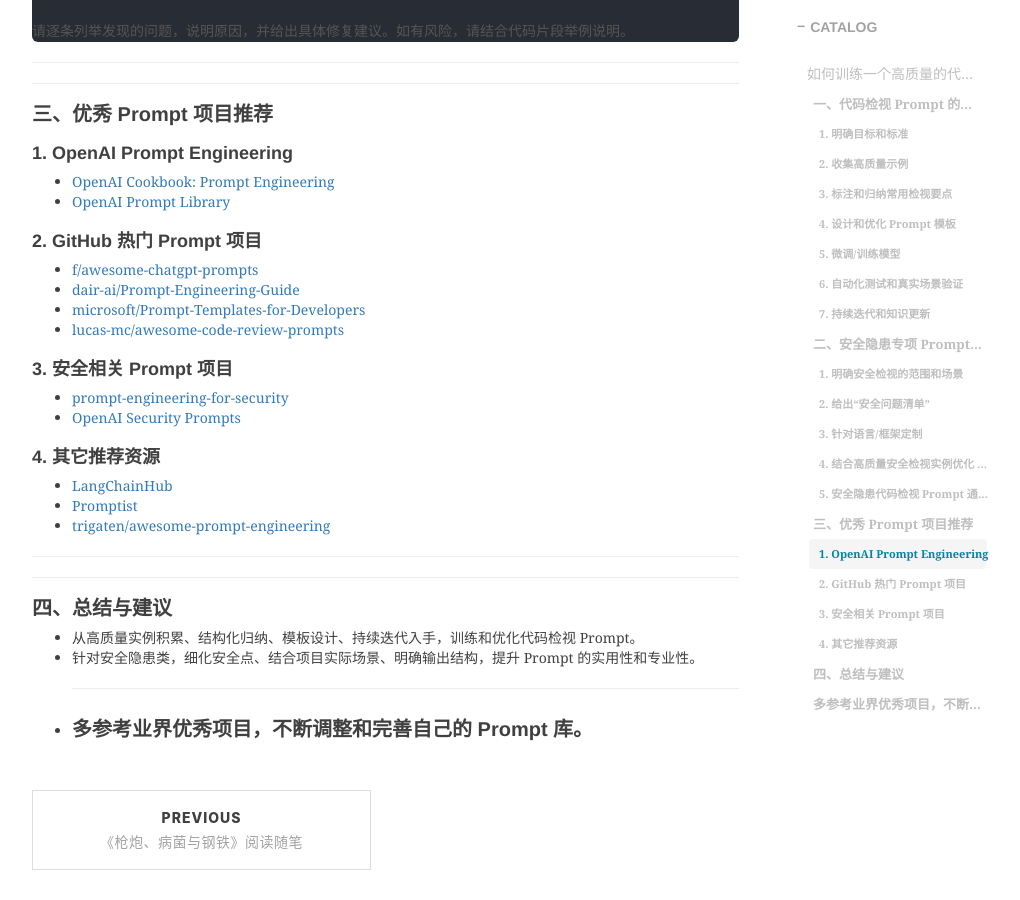
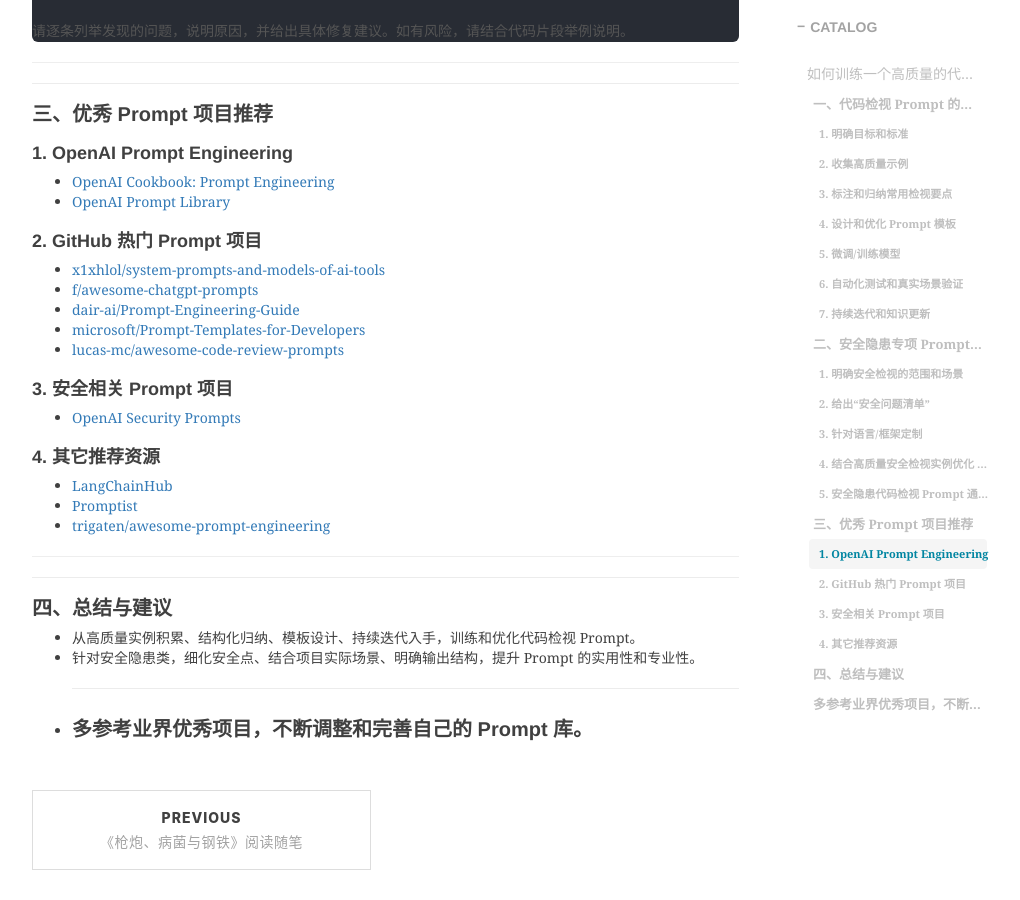
Before and after one commit to shihai1991/shihai1991.github.io, a Jekyll site: the page built from _posts/2025-08-02-代码检视prompt提示词.md, in a window 1280 px wide and 900 px high, scrolled down 3175 px. Shown: the whole window, without its empty margins (233-1253 px from the left). Built offline with Jekyll 4.4.1, drawn with Linux system fonts in a browser that asks for light colours; nearby versions of some CDN libraries; comment, search, counter and statistics services are not loaded.

Commit message:
Update 2025-08-02-代码检视prompt提示词.md

```diff
--- a/_posts/2025-08-02-代码检视prompt提示词.md
+++ b/_posts/2025-08-02-代码检视prompt提示词.md
@@ -171,6 +171,7 @@
 
 ### 2. GitHub 热门 Prompt 项目
 
+- [x1xhlol/system-prompts-and-models-of-ai-tools](https://github.com/x1xhlol/system-prompts-and-models-of-ai-tools)
 - [f/awesome-chatgpt-prompts](https://github.com/f/awesome-chatgpt-prompts)
 - [dair-ai/Prompt-Engineering-Guide](https://github.com/dair-ai/Prompt-Engineering-Guide)
 - [microsoft/Prompt-Templates-for-Developers](https://github.com/microsoft/Prompt-Templates-for-Developers)
@@ -178,7 +179,6 @@
 
 ### 3. 安全相关 Prompt 项目
 
-- [prompt-engineering-for-security](https://github.com/0xpayne/prompt-engineering-for-security)
 - [OpenAI Security Prompts](https://platform.openai.com/examples?category=security)
 
 ### 4. 其它推荐资源
```
